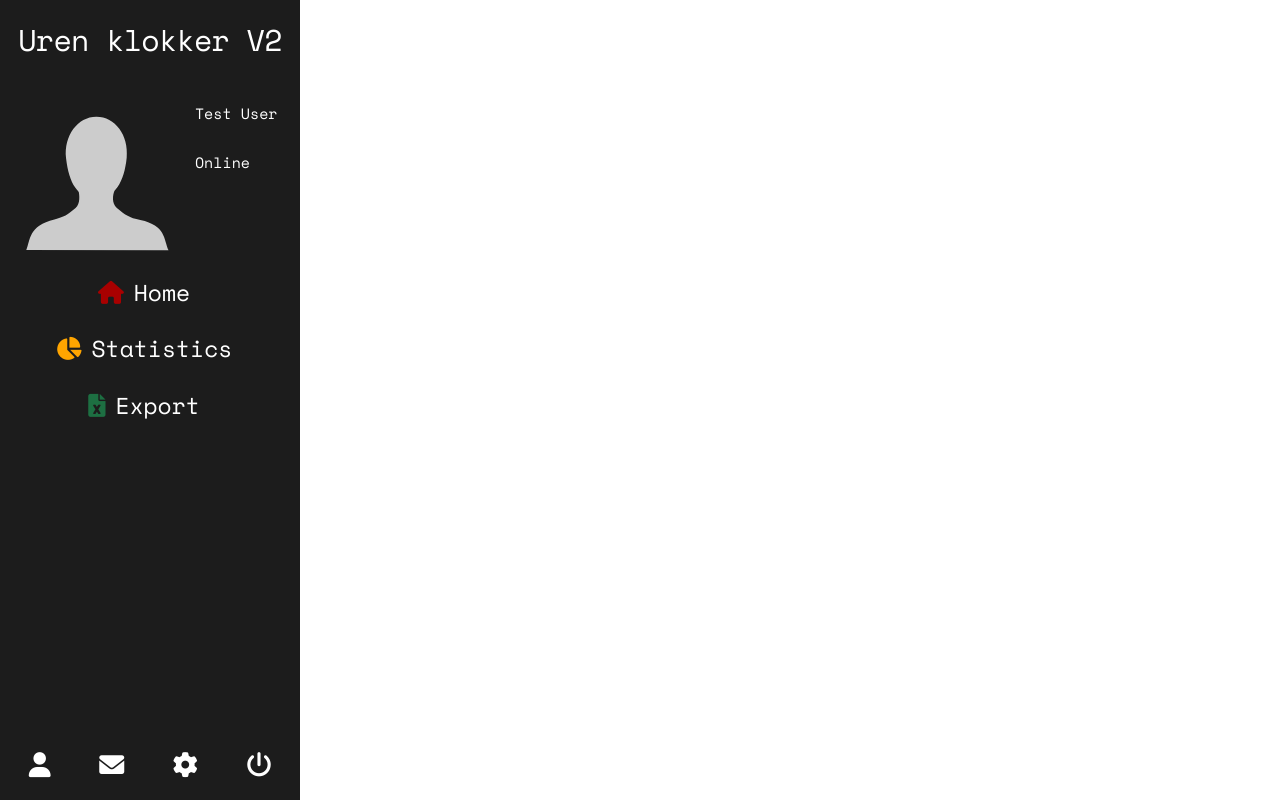
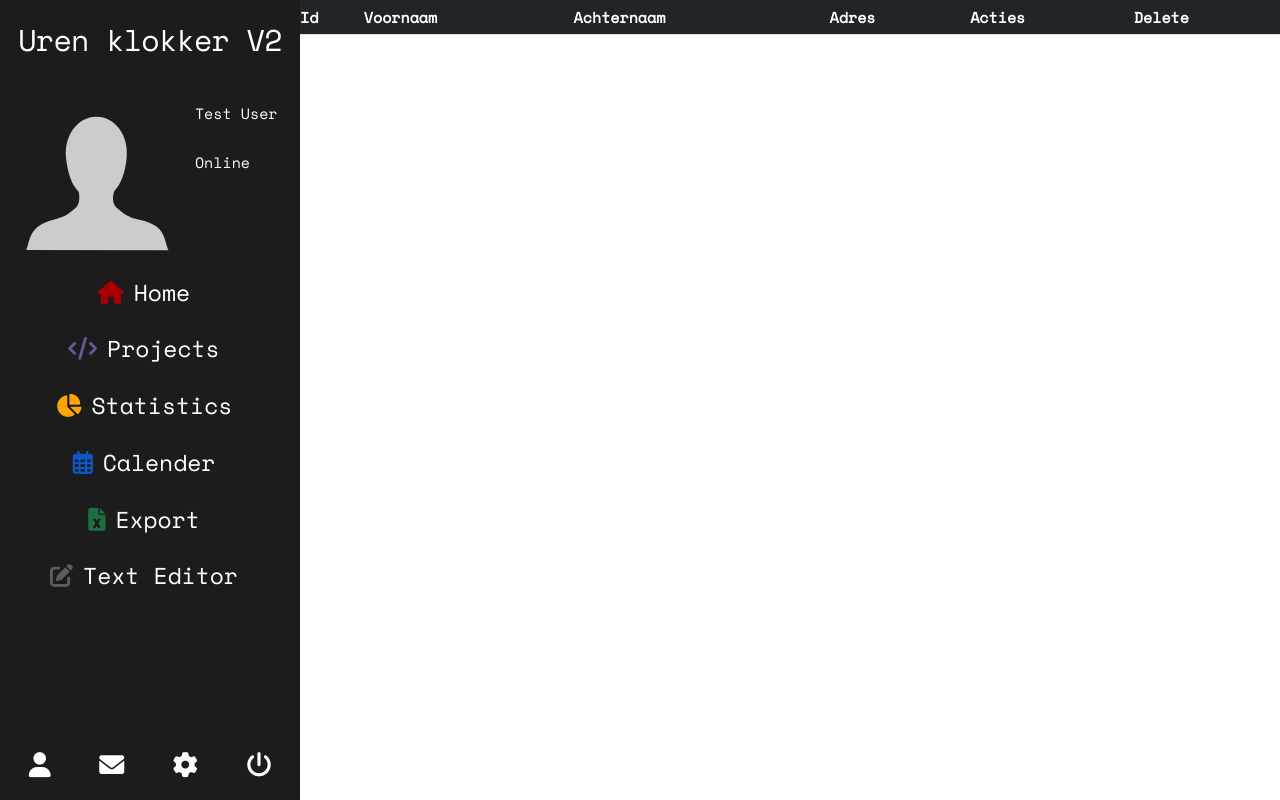
Before and after one commit to UncleJeb/Uren-klokker-2.0, a PHP site: page / in a window 1280 px wide. Run offline with PHP 8.4, Linux system fonts and the light colour scheme; the visitor is signed in with stand-in values (Sample User, id 1); lists and menus that the app fills with data are empty; some libraries are stand-ins or nearby versions.

Commit message:
Added more menu items and a password forget page

```diff
--- a/assets/css/style.css
+++ b/assets/css/style.css
@@ -32,6 +32,9 @@
     --sidebar-width: 300px;
 }
 
+::placeholder {
+    color: #ff0000;
+}
 /* HEADER */
 header {
     position: fixed;
@@ -40,6 +43,10 @@ header {
     height: 100vh;
     width: var(--sidebar-width);
     background-color: #1c1c1c;
+}
+
+main {
+    margin-left: var(--sidebar-width);
 }
 
 #title {
@@ -109,12 +120,28 @@ nav {
     color: #1D6F42 !important;
 }
 
+#editor-link:hover {
+    color: #5c5c5c !important;
+}
+
+.fa-edit {
+    color: #5c5c5c !important;
+}
+
 .fa-home {
     color: #A80000 !important;
 }
 
+.fa-code {
+    color: #6e5494 !important;
+}
+
 .fa-chart-pie {
     color: #FFA500 !important;
+}
+
+.fa-calendar-alt {
+    color: #0a58ca !important;
 }
 
 .fa-file-excel {
--- a/assets/inc/nav.php
+++ b/assets/inc/nav.php
@@ -22,13 +22,19 @@
                         <a href="" id="home-link" class="nav-link"><i class="fas fa-home nav-icon"></i>Home</a>
                     </li>
                     <li class="nav-item">
+                        <a href="" class="nav-link" id="project-link"><i class="fas fa-code nav-icon"></i>Projects</a>
+                    </li>
+                    <li class="nav-item">
                         <a href="" id="chart-link" class="nav-link"><i class="fas fa-chart-pie nav-icon"></i>Statistics</a>
+                    </li>
+                    <li class="nav-item">
+                        <a href="" id="Calender-link" class="nav-link"><i class="far fa-calendar-alt nav-icon"></i>Calender</a>
                     </li>
                     <li class="nav-item">
                         <a href="" id="excel-link" class="nav-link"><i class="fas fa-file-excel nav-icon"></i>Export</a>
                     </li>
                     <li class="nav-item">
-                        <a href="" class="nav-link"></a>
+                        <a href="" id="editor-link" class="nav-link"><i class="fas fa-edit nav-icon"></i>Text Editor</a>
                     </li>
                 </ul>
             </div>
--- a/index.php
+++ b/index.php
@@ -1,7 +1,13 @@
 <?php
     $title = "Index";
+    ini_set('display_errors', 1);
+    ini_set('display_startup_errors', 1);
+    error_reporting(E_ALL);
+    include 'assets/inc/dbconnect.php';
     include 'assets/inc/header.php';
     include 'assets/inc/nav.php';
+
+
 
     session_start();
     if(!isset($_SESSION["loggedIn"]) && $_SESSION["loggedIn"] != true )
@@ -9,8 +15,33 @@
         header("Location: login.php");
         exit;
     }
+    /*
+    $sql = "SELECT * FROM uren";
+    $sth = $db->prepare($sql);
+    $sth->execute(); */
 ?>
-<main>
+<main id="index-main">
+    <div id="top-container">
+        <div id="urenklokker-container">
+            <div id="urenklokker-inner">
+                <?php include 'uren-klokker/list-uren-preview.php'; ?>
+            </div>
+        </div>
+    </div>
+    <div id="mid-container">
+        <div id="charts-container">
+            <div id="charts-inner">
+                <?php include 'charts/charts-preview.php'; ?>
+            </div>
+        </div>
+    </div>
+    <div id="bottom-container">
+        <div id="agenda-container">
 
+        </div>
+        <div id="text-editor-container">
+
+        </div>
+    </div>
 </main>
 <?php include 'assets/inc/footer.php'; ?>
--- /dev/null
+++ b/uren-klokker/list-uren-preview.php
@@ -0,0 +1,26 @@
+<table class="table table-dark">
+                    <thead>
+                    <tr>
+                        <th scope="col">Id</th>
+                        <th scope="col">Voornaam</th>
+                        <th scope="col">Achternaam</th>
+                        <th scope="col">Adres</th>
+                        <th scope="col">Acties</th>
+                        <th scope="col">Delete</th>
+                    </tr>
+                    </thead>
+                    <tbody>
+                    <?php /*
+                    $adress = array("straatnaam", "huisnummer", "woonplaats");
+                    while($row = $sth->fetch()) { ?>
+                        <tr>
+                            <th scope="row"><?php echo $row["id"]; ?></th>
+                            <td><?php echo $row["voornaam"]; ?></td>
+                            <td><?php echo $row["achternaam"]; ?></td>
+                            <td><?php echo $row[$adress]; ?></td>
+                            <td><a href="update-student-form.php?id=<?php echo $row["id"]?>">Wijzig</a</td>
+                            <td><a href="delete-student.php?id=<?php echo $row["id"]?>">Delete</a</td>
+                        </tr>
+                    <?php } */?>
+                    </tbody>
+                </table>
```
Also changed, not shown: other parts of assets/css/style.css (+18 -6 lines), forgot.php (added, +61 -0 lines), login.php (+5 -4 lines), register.php (+4 -7 lines), uren-tabel.php (deleted, +0 -11 lines), charts/charts-preview.php (added), uren-klokker/list-uren.php (added).
